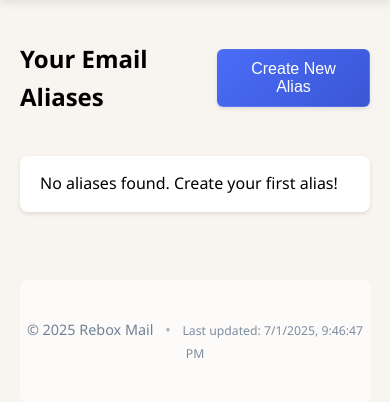
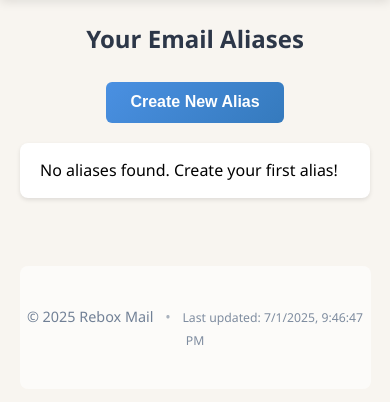
Before and after one commit to dmcclung/rebox, a Flask app: page /aliases in a window 390 px wide; the page is wider, and only the part inside the window is pictured. Shown: the part 125-527 px from the top of that part. Run offline with Flask 3, Linux system fonts and the light colour scheme; the visitor is signed in with stand-in values (Sample User, id 1); data that the repository does not hold is empty.

Commit message:
style: implement consistent button styling

```diff
--- a/static/styles.css
+++ b/static/styles.css
@@ -127,18 +127,82 @@
     transition: all 0.2s ease;
 }
 
-.btn-primary {
+/* Button Base Styles */
+.btn {
+    display: inline-flex;
+    align-items: center;
+    justify-content: center;
+    padding: 0.75rem 1.5rem;
+    border-radius: 6px;
+    font-weight: 500;
+    font-size: 1rem;
+    cursor: pointer;
+    transition: all 0.2s ease;
+    border: none;
+    text-decoration: none;
+}
+
+/* Primary Button (Create, Save) */
+.btn-primary, .btn-submit {
     background: linear-gradient(135deg, #4a90e2, #357abd);
     color: white;
-    width: 100%;
-    padding: 1rem;
-    font-size: 1.1rem;
+    padding: 0.7rem 1.5rem;
+    font-size: 1rem;
+    font-weight: 600;
+    white-space: nowrap;
 }
 
-.btn-primary:hover {
+.btn-primary:hover, .btn-submit:hover {
     background: linear-gradient(135deg, #357abd, #2a6496);
     transform: translateY(-1px);
-    box-shadow: 0 4px 12px rgba(0, 0, 0, 0.1);
+    box-shadow: 0 4px 12px rgba(0, 0, 0, 0.15);
+}
+
+.btn-primary:active, .btn-submit:active {
+    transform: translateY(0);
+    box-shadow: 0 2px 6px rgba(0, 0, 0, 0.1);
+}
+
+/* Secondary Buttons (Edit, Refresh) */
+.btn-edit, .btn-refresh {
+    background: linear-gradient(135deg, #6c757d, #5a6268);
+    color: white;
+    padding: 0.5rem 1rem;
+    font-size: 0.9rem;
+}
+
+.btn-edit:hover, .btn-refresh:hover {
+    background: linear-gradient(135deg, #5a6268, #495057);
+    transform: translateY(-1px);
+}
+
+/* Danger Buttons (Delete) */
+.btn-delete {
+    background: linear-gradient(135deg, #dc3545, #c82333);
+    color: white;
+    padding: 0.5rem 1rem;
+    font-size: 0.9rem;
+}
+
+.btn-delete:hover {
+    background: linear-gradient(135deg, #c82333, #bd2130);
+    transform: translateY(-1px);
+}
+
+/* Cancel Button */
+.btn-cancel {
+    background: #f8f9fa;
+    color: #495057;
+    border: 1px solid #dee2e6;
+    padding: 0.75rem 1.5rem;
+    font-size: 1rem;
+    margin-right: 1rem;
+}
+
+.btn-cancel:hover {
+    background: #e9ecef;
+    border-color: #ced4da;
+    transform: translateY(-1px);
 }
 
 .form-check {
@@ -167,6 +231,34 @@
     justify-content: space-between;
     align-items: center;
     box-shadow: 0 2px 10px rgba(0, 0, 0, 0.1);
+}
+
+/* Aliases header */
+.aliases-header {
+    display: flex;
+    justify-content: space-between;
+    align-items: center;
+    margin-bottom: 1.5rem;
+    flex-wrap: wrap;
+    gap: 1rem;
+    width: 100%;
+}
+
+.aliases-header h2 {
+    margin: 0;
+    font-size: 1.5rem;
+    color: #2d3748;
+}
+
+@media (max-width: 768px) {
+    .aliases-header {
+        flex-direction: column;
+        align-items: flex-start;
+    }
+
+    .aliases-header h2 {
+        margin-bottom: 0.5rem;
+    }
 }
 
 .header-content {
--- a/templates/aliases.html
+++ b/templates/aliases.html
@@ -237,7 +237,7 @@
 <div class="aliases-container">
     <div class="aliases-header">
         <h2>Your Email Aliases</h2>
-        <button class="btn-create" onclick="showCreateModal()">Create New Alias</button>
+        <button class="btn btn-primary" onclick="showCreateModal()">Create New Alias</button>
     </div>
 
     <div class="aliases-list" id="aliasesList">
@@ -266,8 +266,7 @@
                 <div style="display: flex; align-items: center; margin-bottom: 5px;">
                     <input type="text" id="aliasPreview" readonly
                         style="flex: 1; background: #f8f9fa; cursor: not-allowed;">
-                    <button type="button" onclick="loadAlias()"
-                        style="margin-left: 10px; padding: 8px 12px; background: #6c757d; color: white; border: none; border-radius: 4px; cursor: pointer;">
+                    <button type="button" class="btn btn-refresh" onclick="loadAlias()">
                         Refresh
                     </button>
                 </div>
@@ -285,9 +284,9 @@
                 <input type="email" id="forwardingEmail" required>
             </div>
 
-            <div class="form-actions">
-                <button type="button" class="btn-cancel" onclick="closeModal()">Cancel</button>
-                <button type="submit" class="btn-submit">Save Alias</button>
+            <div class="form-actions" style="display: flex; justify-content: flex-end; margin-top: 1.5rem;">
+                <button type="button" class="btn btn-cancel" onclick="closeModal()">Cancel</button>
+                <button type="submit" class="btn btn-submit">Save Alias</button>
             </div>
         </form>
     </div>
@@ -330,8 +329,8 @@
                         <div class="alias-forwarding">Forwards to: ${alias.forwarding_email}</div>
                     </div>
                     <div class="alias-actions">
-                        <button class="btn-edit" onclick="editAlias(${JSON.stringify(alias).replace(/"/g, '&quot;')})">Edit</button>
-                        <button class="btn-delete" onclick="deleteAlias(${alias.id})">Delete</button>
+                        <button class="btn btn-edit" onclick="editAlias(${JSON.stringify(alias).replace(/"/g, '&quot;')})">Edit</button>
+                        <button class="btn btn-delete" onclick="deleteAlias(${alias.id})">Delete</button>
                     </div>
                 `;
                 aliasesList.appendChild(aliasElement);
```
